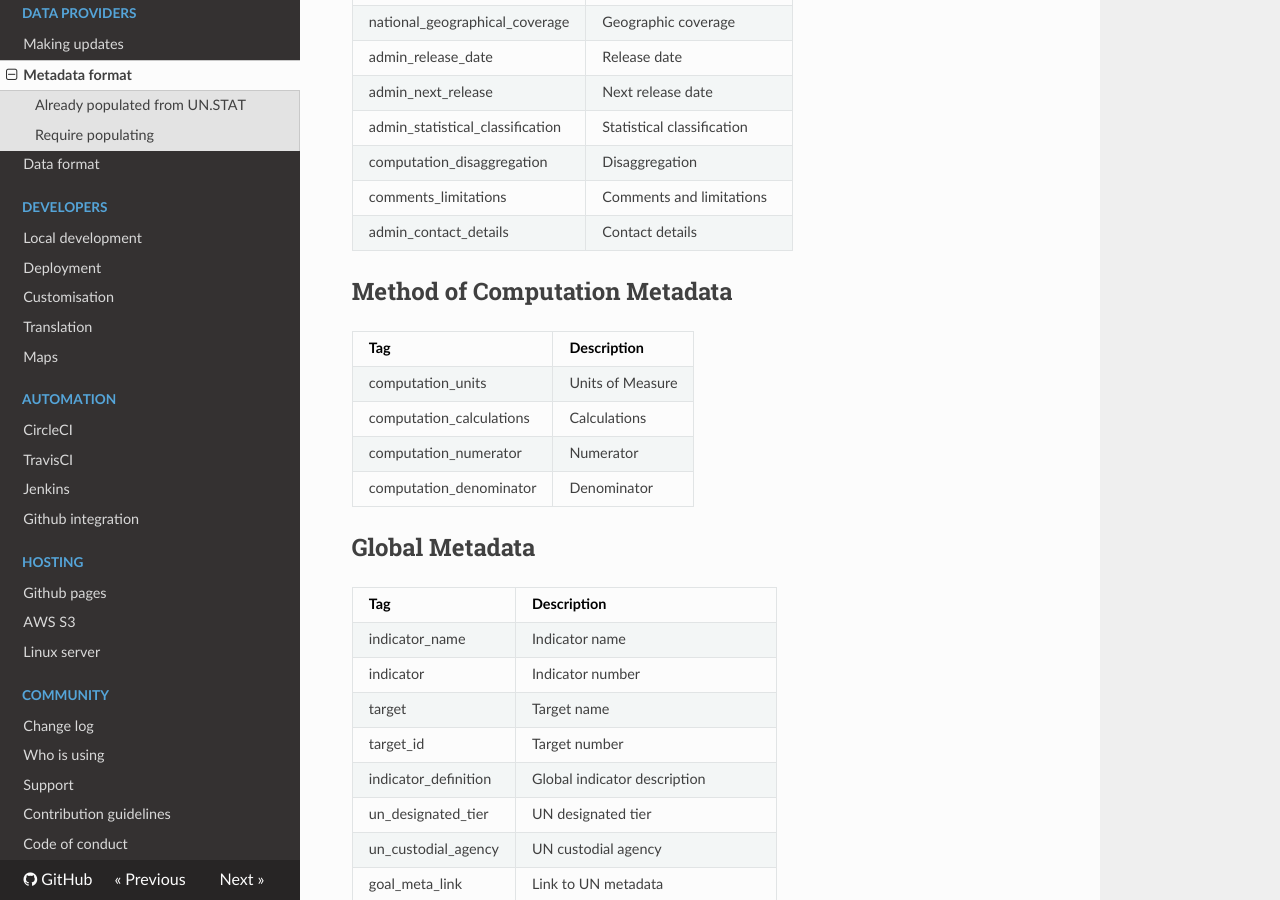
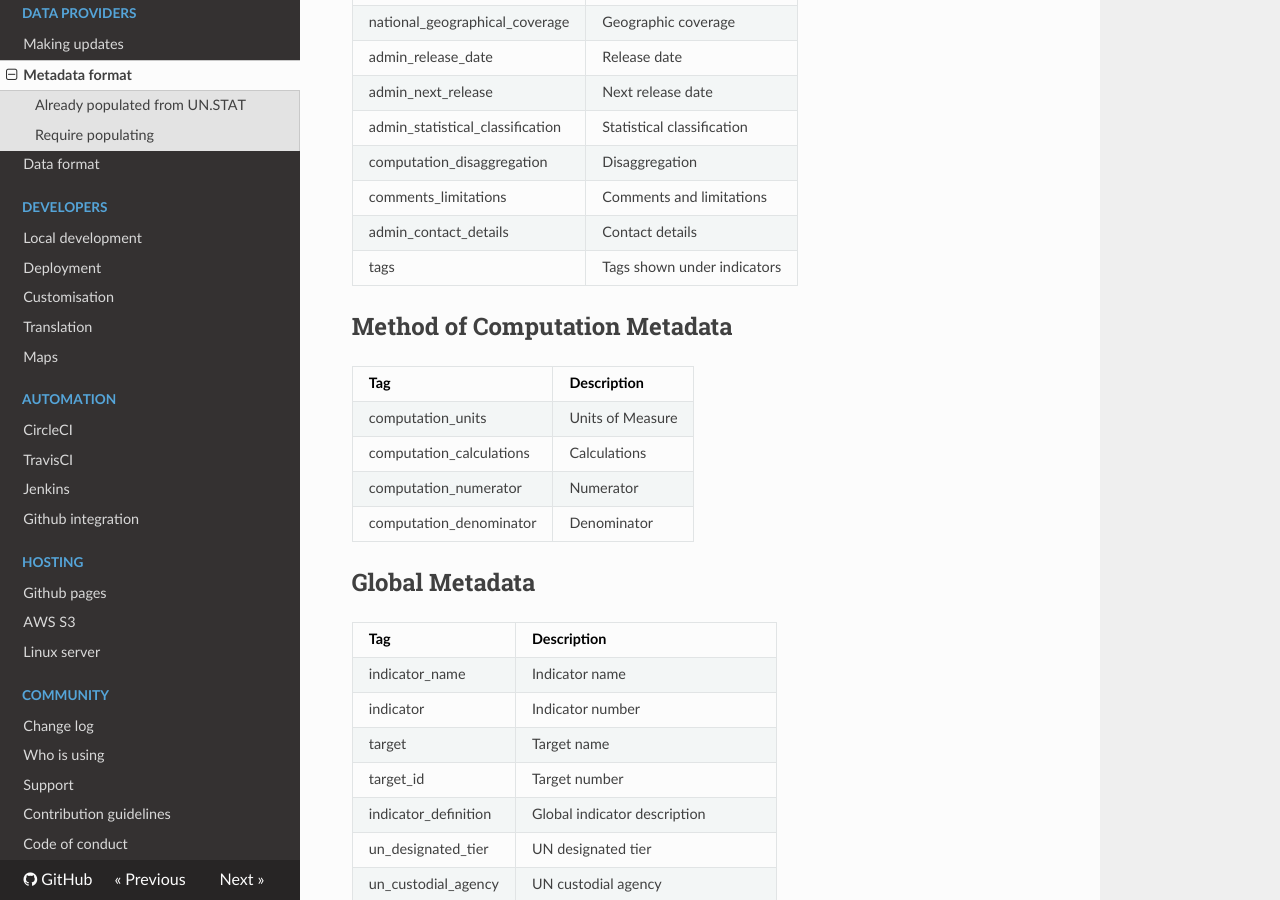
Before and after one commit to open-sdg/open-sdg, an MkDocs documentation site: the page built from docs/metadata-format.md, in a window 1280 px wide and 900 px high, scrolled down 1580 px. Built offline with MkDocs 1.6.1, drawn with Linux system fonts in a browser that asks for light colours; nearby versions of some CDN libraries; old or Windows-style settings are respelled for this version of MkDocs.

Commit message:
Document the existence of the Tags field

```diff
--- a/docs/metadata-format.md
+++ b/docs/metadata-format.md
@@ -61,6 +61,7 @@ The rest are optional fields (incl. data sources 2-6)
 | computation_disaggregation          | Disaggregation               |
 | comments_limitations                | Comments and limitations     |
 | admin_contact_details               | Contact details              |
+| tags                                | Tags shown under indicators  |
 
 ## Method of Computation Metadata
 
```
